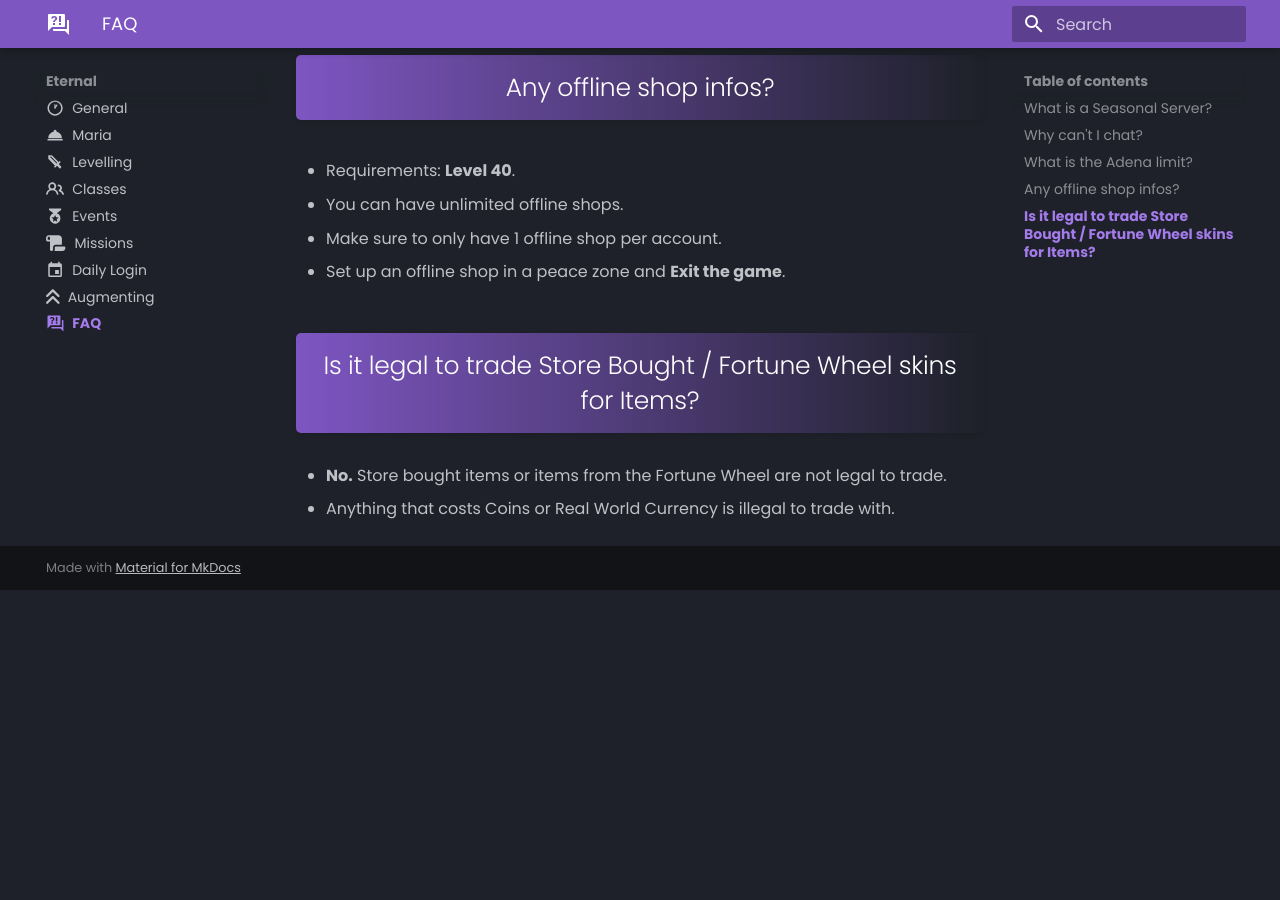
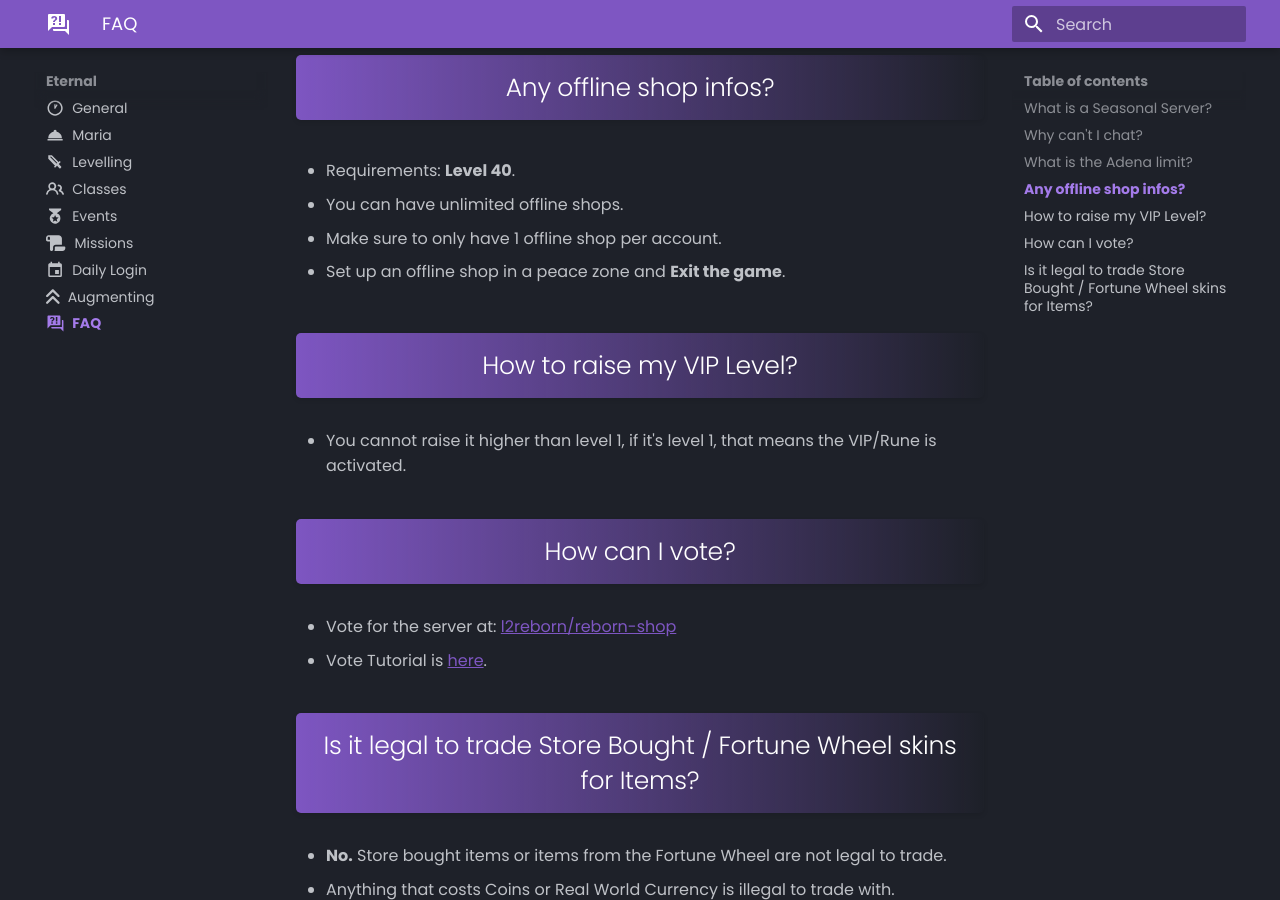
Before and after one commit to tab1-web/faq, an MkDocs documentation site: the page built from docs/eternal/faq.md, in a window 1280 px wide and 900 px high, scrolled down 903 px. Built offline with MkDocs 1.6.1 and Material for MkDocs 9.7.7, drawn with Linux system fonts in a browser that asks for light colours; some web fonts are replaced; before the commit the page ends 1493 px from its top, so only the background shows below that.

Commit message:
adding vip clarification and suggestion to levelling and faq eternal

```diff
--- a/docs/eternal/faq.md
+++ b/docs/eternal/faq.md
@@ -42,6 +42,15 @@ h2 {
 
 - Set up an offline shop in a peace zone and **Exit the game**.
 
+## How to raise my VIP Level?
+
+- You cannot raise it higher than level 1, if it's level 1, that means the VIP/Rune is activated.
+
+## How can I vote?
+
+- Vote for the server at: [l2reborn/reborn-shop](https://l2reborn.org/reborn-shop/#eternal-il-x10)
+- Vote Tutorial is [here](/faq/getting-started/welcome/#you-are-all-set).
+
 ## Is it legal to trade Store Bought / Fortune Wheel skins for Items?
 
 - **No.** Store bought items or items from the Fortune Wheel are not legal to trade.
```
Also changed, not shown: docs/eternal/levelling.md (+7 -1 lines).
